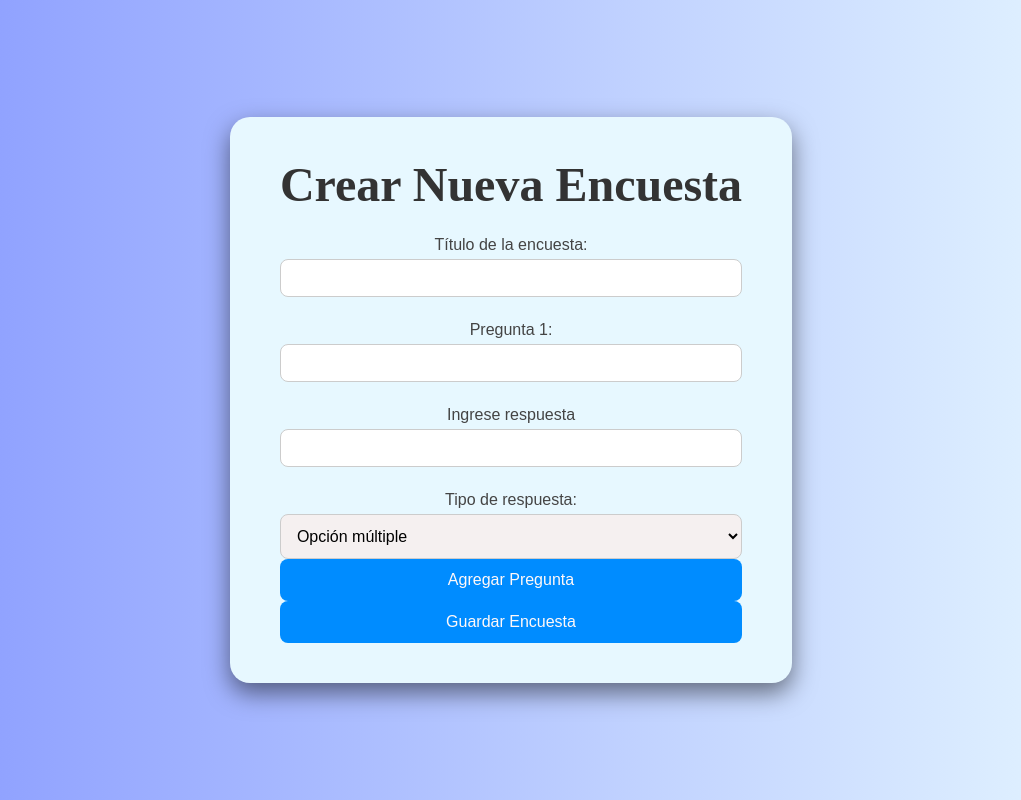
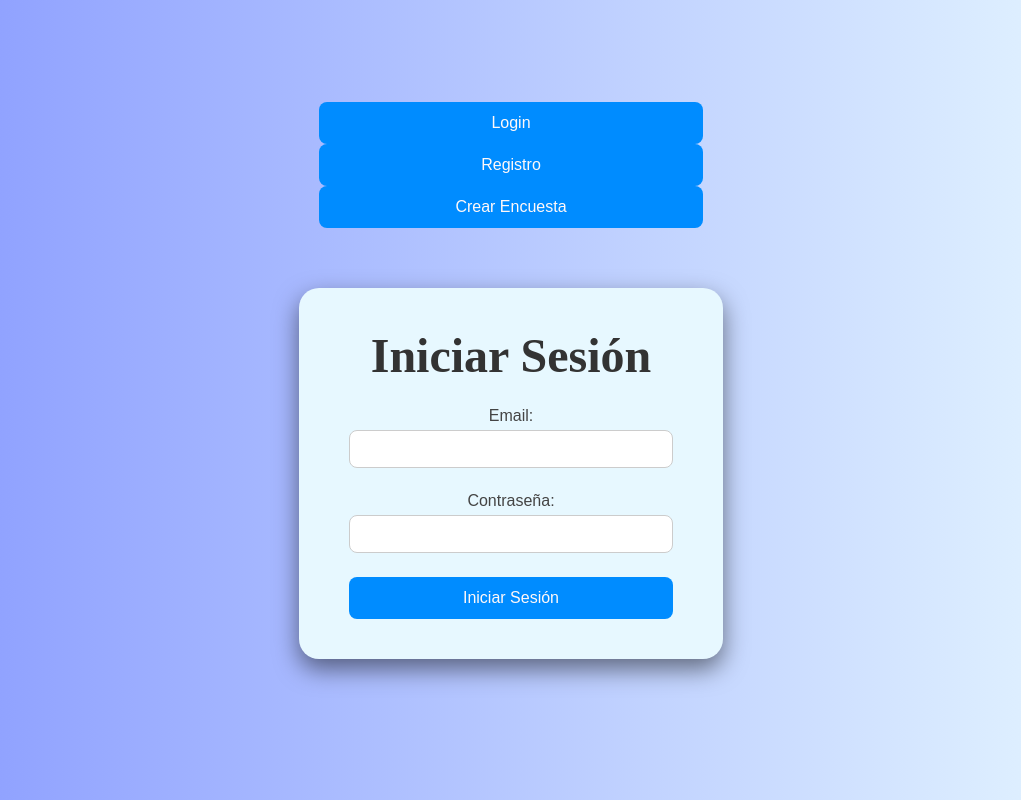
Before and after one commit to NathalyHolguin16/Sistema_de_Encuestas_y_Retroalimentaci-n, a React (Create React App) app in the folder encuesta-react/: page / in a window 1280 px wide. Shown: the whole page, without its empty margins (129-1150 px from the left). Built offline with nearby package versions, Linux system fonts and the light colour scheme.

Commit message:
Migración  de las interfaces de Login y Registro a react, e implementación de navegación

```diff
--- a/encuesta-react/src/App.js
+++ b/encuesta-react/src/App.js
@@ -1,13 +1,15 @@
+
 import React, { useState } from 'react';
 import './App.css';
+import Login from './login';
+import Registro from './Registro';
 
-function App() {
+function CrearEncuesta() {
   const [titulo, setTitulo] = useState('');
   const [preguntas, setPreguntas] = useState([
     { pregunta: '', respuesta: '', tipo: 'Opción múltiple' }
   ]);
 
-  // Agregar nueva pregunta
   const agregarPregunta = () => {
     setPreguntas([
       ...preguntas,
@@ -15,17 +17,14 @@ function App() {
     ]);
   };
 
-  // Manejar cambios en las preguntas
   const handlePreguntaChange = (index, campo, valor) => {
     const nuevasPreguntas = [...preguntas];
     nuevasPreguntas[index][campo] = valor;
     setPreguntas(nuevasPreguntas);
   };
 
-  // Guardar encuesta
   const handleSubmit = (e) => {
     e.preventDefault();
-    // Aquí puedes hacer lo que quieras con los datos
     alert('Encuesta guardada');
   };
 
@@ -83,4 +82,21 @@ function App() {
   );
 }
 
+function App() {
+  const [vista, setVista] = useState('login'); // 'login', 'registro', 'encuesta'
+
+  return (
+    <div>
+      <nav style={{textAlign: 'center', margin: '20px'}}>
+        <button className="boton" onClick={() => setVista('login')}>Login</button>
+        <button className="boton" onClick={() => setVista('registro')}>Registro</button>
+        <button className="boton" onClick={() => setVista('encuesta')}>Crear Encuesta</button>
+      </nav>
+      {vista === 'login' && <Login />}
+      {vista === 'registro' && <Registro />}
+      {vista === 'encuesta' && <CrearEncuesta />}
+    </div>
+  );
+}
+
 export default App;
--- /dev/null
+++ b/encuesta-react/src/Registro.js
@@ -0,0 +1,59 @@
+import React, { useState } from 'react';
+
+function Registro() {
+  const [nombre, setNombre] = useState('');
+  const [email, setEmail] = useState('');
+  const [password, setPassword] = useState('');
+  const [confirmar, setConfirmar] = useState('');
+
+  const handleSubmit = (e) => {
+    e.preventDefault();
+    if (password !== confirmar) {
+      alert('Las contraseñas no coinciden');
+      return;
+    }
+    alert('Registro exitoso');
+
+  };
+
+  return (
+    <div className="contenedor">
+      <h2>Registro de Usuario</h2>
+      <form className="formulario" onSubmit={handleSubmit}>
+        <label>Nombre:</label>
+        <input
+          type="text"
+          required
+          value={nombre}
+          onChange={e => setNombre(e.target.value)}
+        />
+        <label>Email:</label>
+        <input
+          type="email"
+          required
+          value={email}
+          onChange={e => setEmail(e.target.value)}
+        />
+        <label>Contraseña:</label>
+        <input
+          type="password"
+          required
+          value={password}
+          onChange={e => setPassword(e.target.value)}
+        />
+        <label>Confirmar contraseña:</label>
+        <input
+          type="password"
+          required
+          value={confirmar}
+          onChange={e => setConfirmar(e.target.value)}
+        />
+        <button type="submit" className="boton">
+          Registrarse
+        </button>
+      </form>
+    </div>
+  );
+}
+
+export default Registro;
--- /dev/null
+++ b/encuesta-react/src/login.js
@@ -0,0 +1,38 @@
+import React, { useState } from 'react';
+
+function Login() {
+  const [email, setEmail] = useState('');
+  const [password, setPassword] = useState('');
+
+  const handleSubmit = (e) => {
+    e.preventDefault();
+    alert('Inicio de sesión realizado');
+  };
+
+  return (
+    <div className="contenedor">
+      <h2>Iniciar Sesión</h2>
+      <form className="formulario" onSubmit={handleSubmit}>
+        <label>Email:</label>
+        <input
+          type="email"
+          required
+          value={email}
+          onChange={e => setEmail(e.target.value)}
+        />
+        <label>Contraseña:</label>
+        <input
+          type="password"
+          required
+          value={password}
+          onChange={e => setPassword(e.target.value)}
+        />
+        <button type="submit" className="boton">
+          Iniciar Sesión
+        </button>
+      </form>
+    </div>
+  );
+}
+
+export default Login;
```
